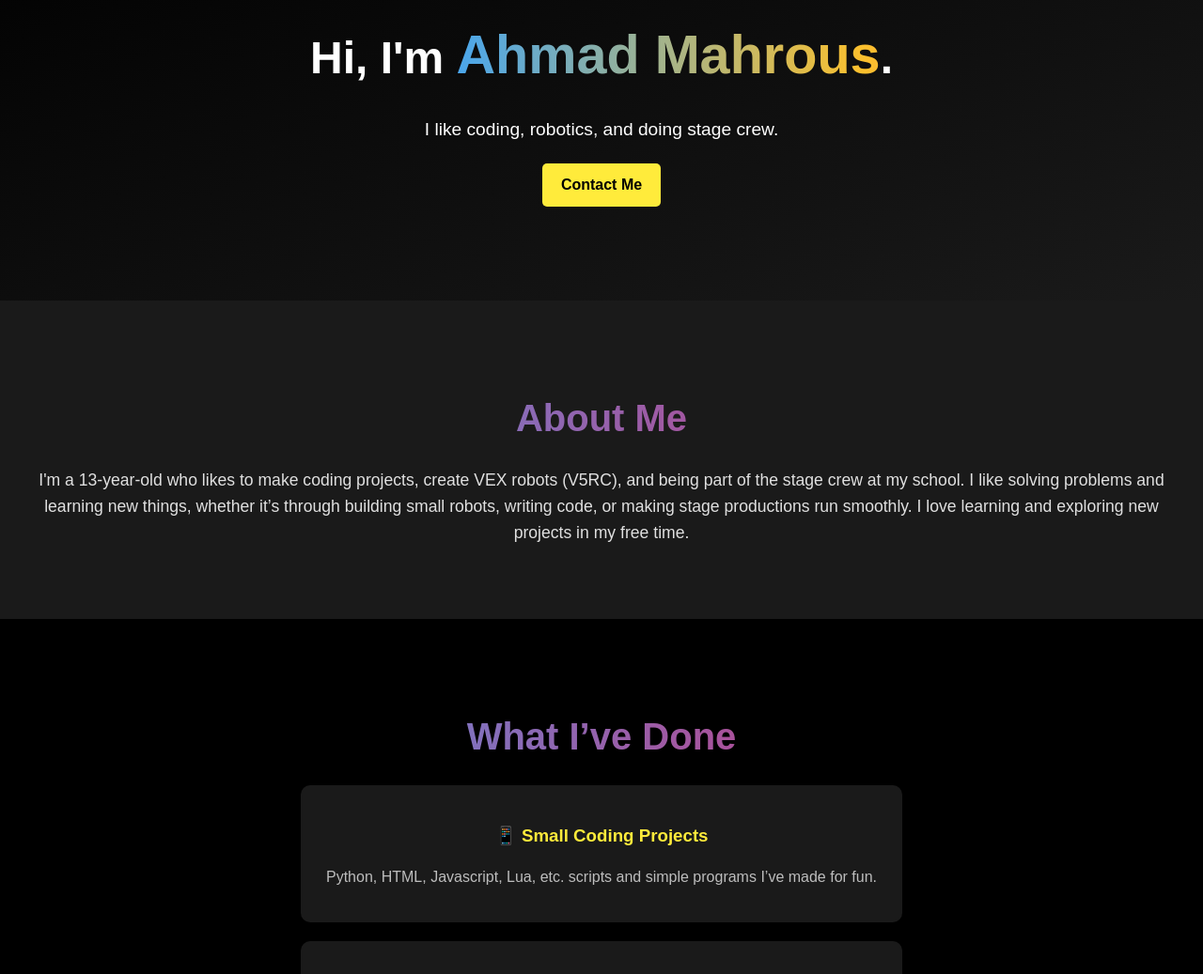
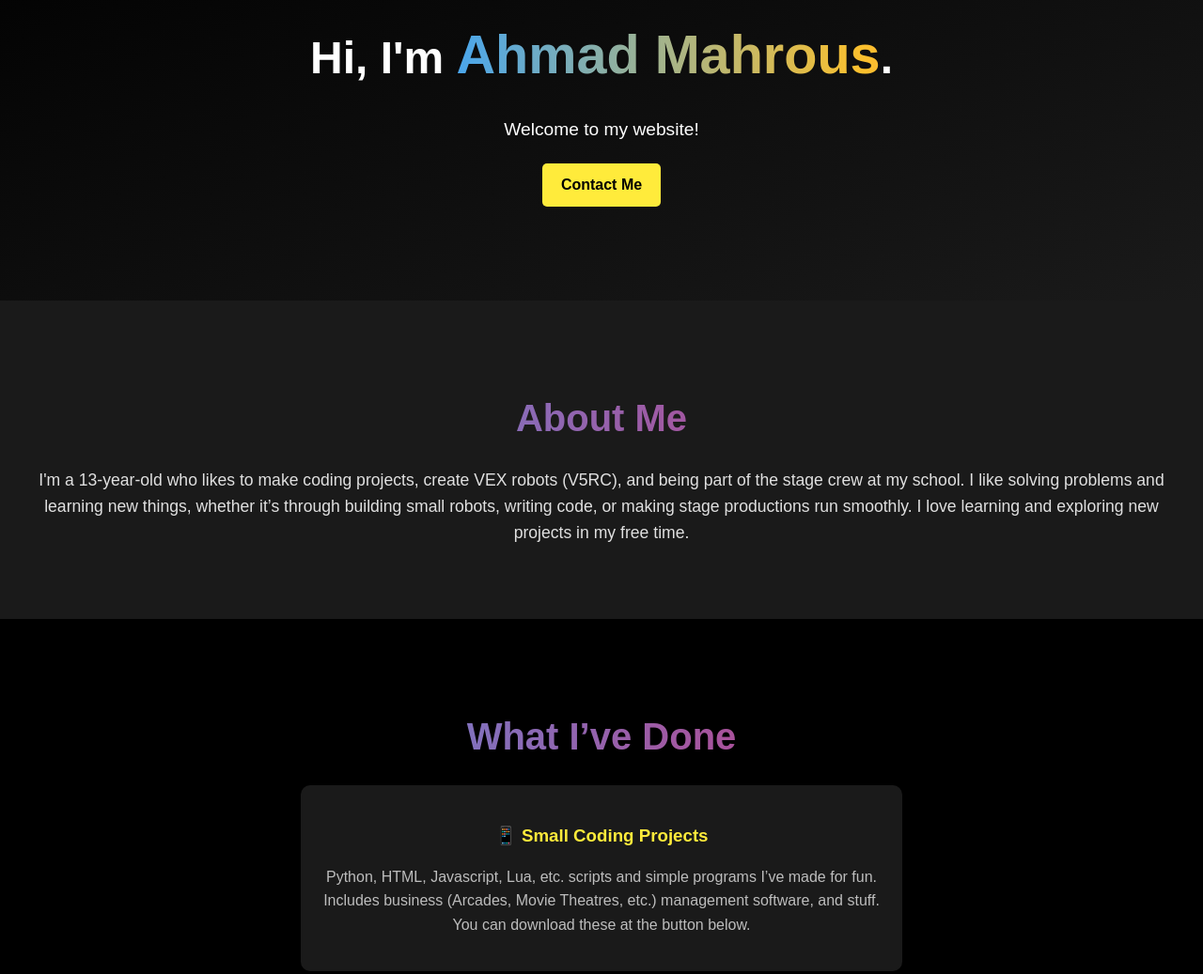
Before and after one commit to amah853/website, a plain HTML site: page index.html in a window 1280 px wide. Shown: the part 120-1157 px from the top of the page at 94% size. Drawn offline with nearby package versions, Linux system fonts and the light colour scheme.

Commit message:
Update index.html

```diff
--- a/index.html
+++ b/index.html
@@ -13,8 +13,8 @@
   <header class="hero" id="home">
     <div class="container">
       <h1>Hi, I'm <span class="highlight gradient-text">Ahmad Mahrous</span>.</h1>
-      <p>I like coding, robotics, and doing stage crew.</p>
-      <a href="mailto:me@ahmad-mahrous.com" class="btn">Contact Me</a>
+      <p>Welcome to my website!</p>
+      <a href="mailto:me@ahmad-mahrous.com?body=%0A%0A%0A*sent%20via%20ahmad-mahrous.com" class="btn">Contact Me</a>
     </div>
   </header>
 
@@ -34,7 +34,7 @@
       <h2><span class="gradient-text">What I’ve Done</span></h2>
       <div class="project">
         <h3>📱 Small Coding Projects</h3>
-        <p>Python, HTML, Javascript, Lua, etc. scripts and simple programs I’ve made for fun.</p>
+        <p>Python, HTML, Javascript, Lua, etc. scripts and simple programs I’ve made for fun. Includes business (Arcades, Movie Theatres, etc.) management software, and stuff. You can download these at the button below.</p>
       </div>
       <div class="project">
         <h3>🤖 Robotics</h3>
@@ -44,6 +44,7 @@
         <h3>🎭 Stage Crew</h3>
         <p>Helping set up lights, sound, and props for school productions.</p>
       </div>
+      <a href="projects.ahmad-mahrous.com" class="btn">All Projects + Download Links</a>
     </div>
   </section>
 
@@ -79,7 +80,7 @@
     ScrollReveal().reveal('footer', {
       duration: 2000,
       origin: 'top',
-      distance: '50px',
+      distance: '30px',
       delay: 900
     });
   </script>
```
